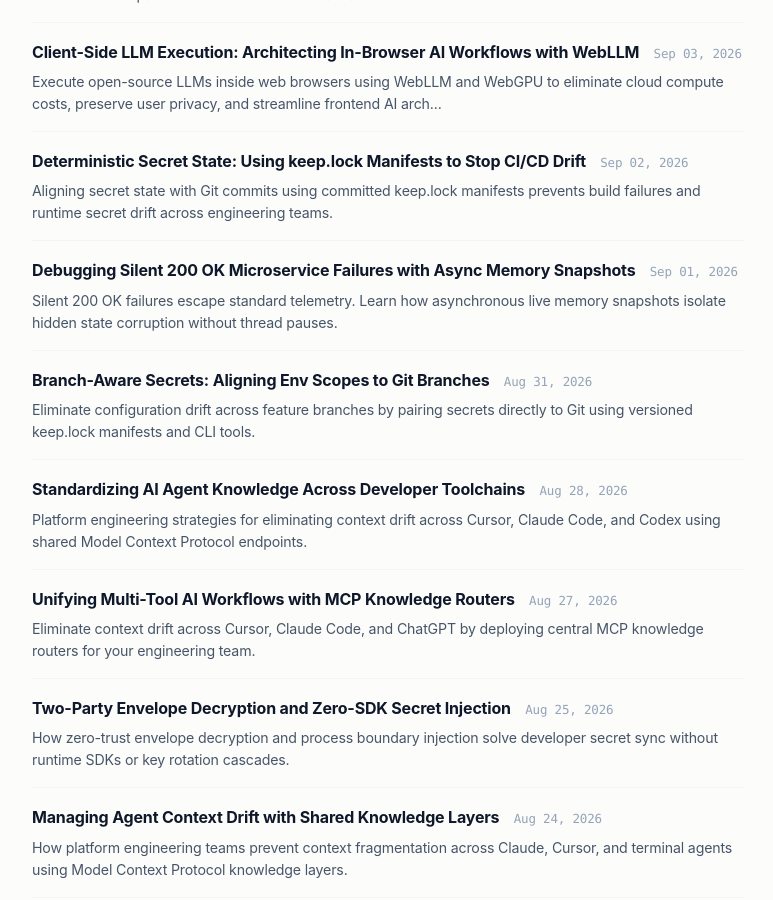
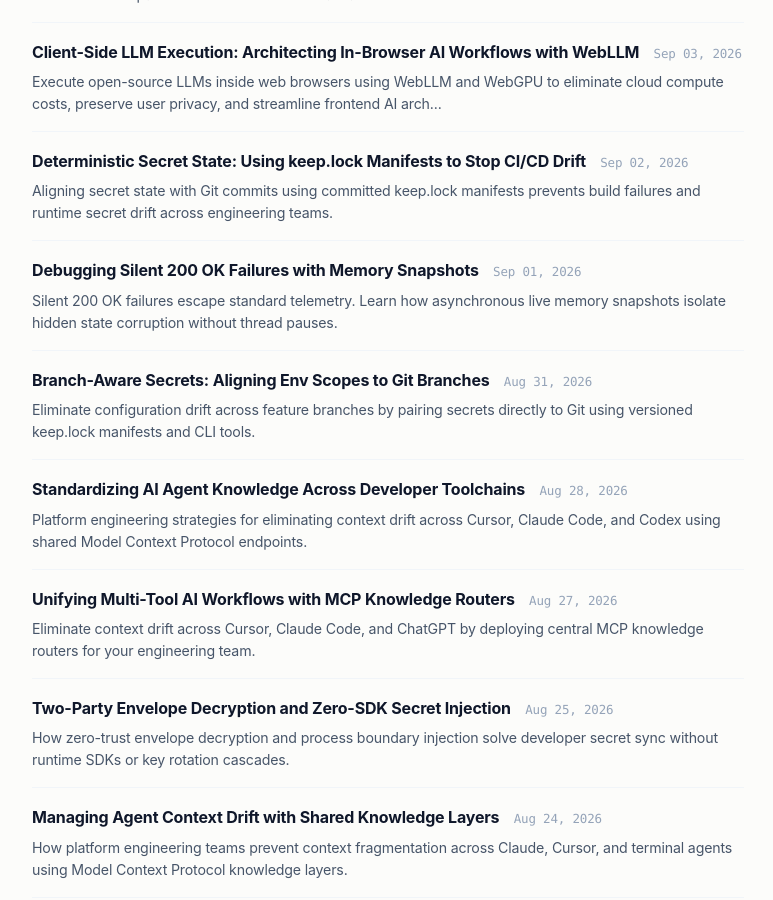
Before and after one commit to rammehta1899/rammehta1899.github.io, a Jekyll site: the page built from blog.md, in a window 1280 px wide and 900 px high, scrolled down 3195 px. Shown: the whole window, without its empty margins (252-1025 px from the left). Built offline with Jekyll 4.4.1, drawn with Linux system fonts in a browser that asks for light colours.

Commit message:
Labels system, rarest-first related posts, dark mode, nav tracking, favicon, dedup + short titles

```diff
--- a/_posts/2026-09-01-debugging-silent-200-ok-microservice-failures-with-async-memory-snapshots.md
+++ b/_posts/2026-09-01-debugging-silent-200-ok-microservice-failures-with-async-memory-snapshots.md
@@ -1,6 +1,6 @@
 ---
 layout: post
-title: Debugging Silent 200 OK Microservice Failures with Async Memory Snapshots
+title: 'Debugging Silent 200 OK Failures with Memory Snapshots'
 date: 2026-09-01 13:18:03 -0400
 description: Silent 200 OK failures escape standard telemetry. Learn how asynchronous
   live memory snapshots isolate hidden state corruption without thread pauses.
```
Also changed, not shown: other parts of _posts/2026-09-01-debugging-silent-200-ok-microservice-failures-with-async-memory-snapshots.md (+1 -0 lines).
